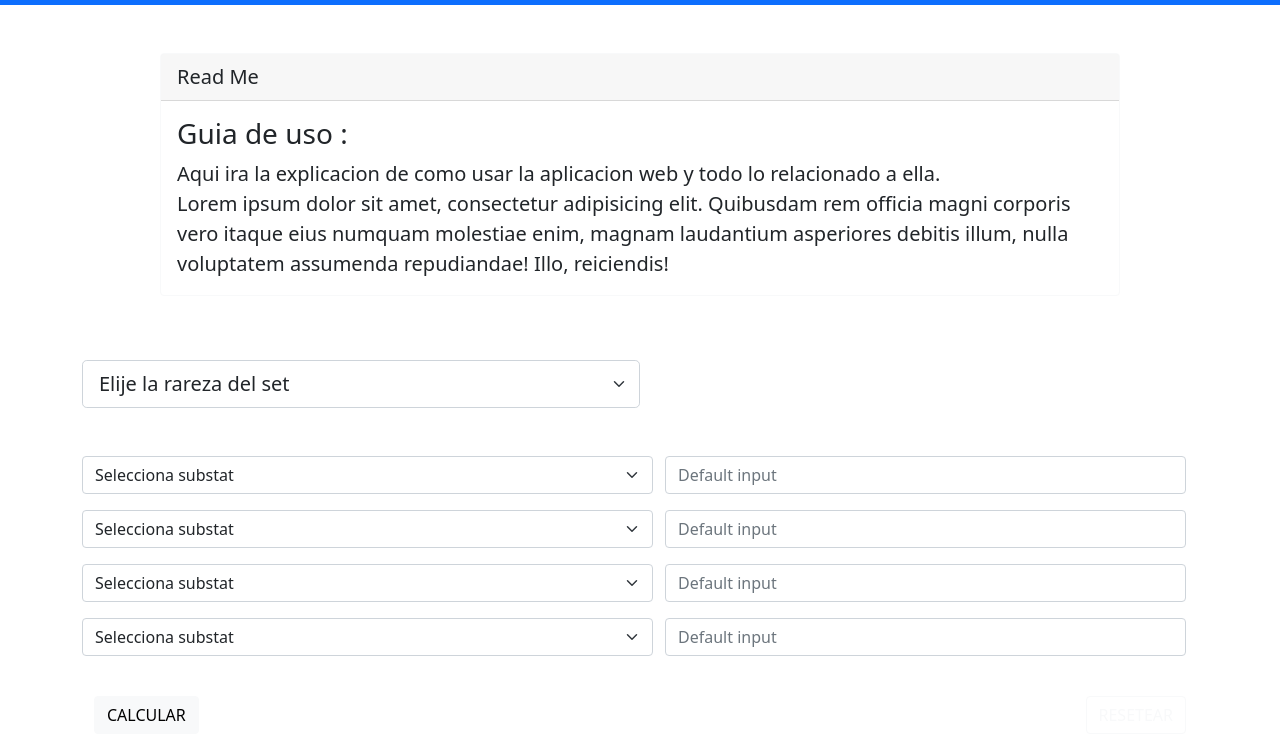
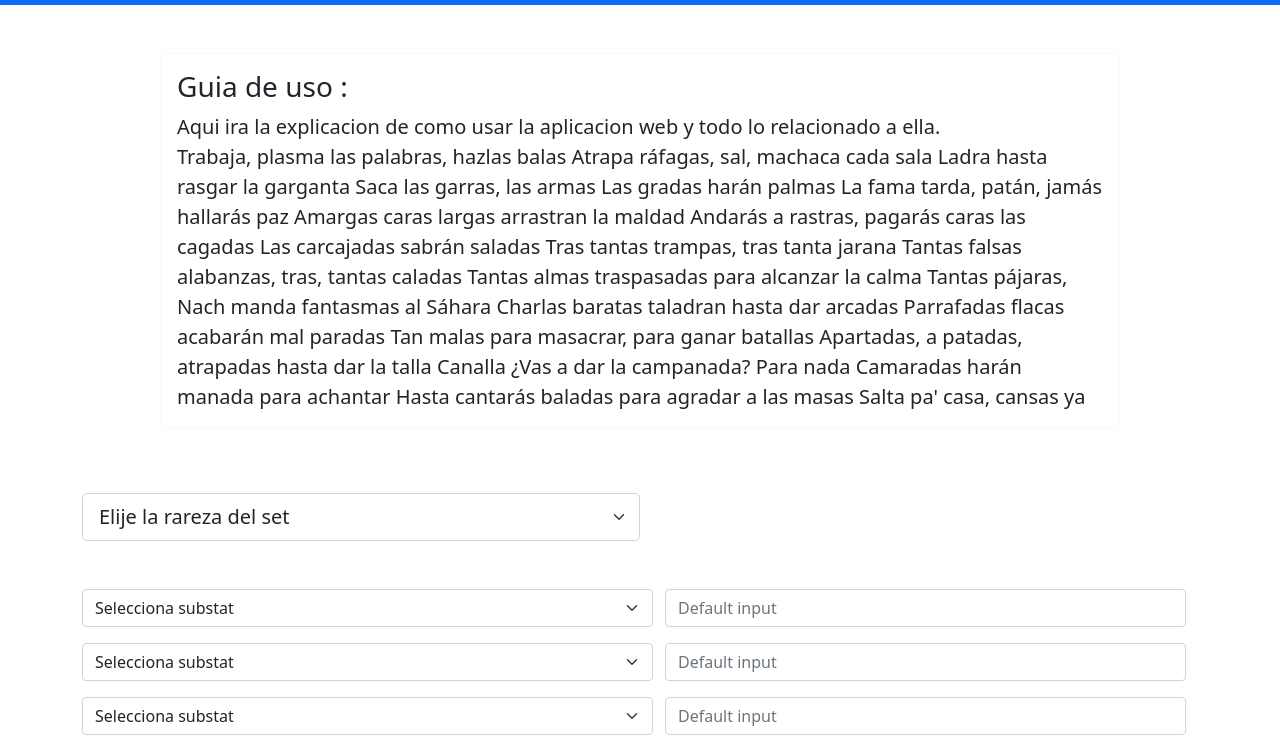
Before and after one commit to brokestar7/gsCalculator, a website: page index.html in a window 1280 px wide. Shown: the part 51-799 px from the top of the page. Drawn offline with nearby package versions, Linux system fonts and the light colour scheme.

Commit message:
minor changes
a

```diff
--- a/index.html
+++ b/index.html
@@ -55,14 +55,30 @@
             <div class="d-flex justify-content-center">
 
                 <div class="card border-light mb-3 justify-content-center" style="max-width: 60rem;">
-                    <div class="card-header fs-5">Read Me</div>
                     <div class="card-body">
                         <h4 class="card-title fs-3">Guia de uso :</h4>
                         <p class="card-text fs-5">Aqui ira la explicacion de como usar la aplicacion web y todo lo
-                            relacionado a ella. <br> Lorem ipsum dolor sit amet, consectetur adipisicing elit. Quibusdam
-                            rem
-                            officia magni corporis vero itaque eius numquam molestiae enim, magnam laudantium asperiores
-                            debitis illum, nulla voluptatem assumenda repudiandae! Illo, reiciendis!</p>
+                            relacionado a ella. <br> Trabaja, plasma las palabras, hazlas balas
+                            Atrapa ráfagas, sal, machaca cada sala
+                            Ladra hasta rasgar la garganta
+                            Saca las garras, las armas
+                            Las gradas harán palmas
+                            La fama tarda, patán, jamás hallarás paz
+                            Amargas caras largas arrastran la maldad
+                            Andarás a rastras, pagarás caras las cagadas
+                            Las carcajadas sabrán saladas
+                            Tras tantas trampas, tras tanta jarana
+                            Tantas falsas alabanzas, tras, tantas caladas
+                            Tantas almas traspasadas para alcanzar la calma
+                            Tantas pájaras, Nach manda fantasmas al Sáhara
+                            Charlas baratas taladran hasta dar arcadas
+                            Parrafadas flacas acabarán mal paradas
+                            Tan malas para masacrar, para ganar batallas
+                            Apartadas, a patadas, atrapadas hasta dar la talla
+                            Canalla ¿Vas a dar la campanada? Para nada
+                            Camaradas harán manada para achantar
+                            Hasta cantarás baladas para agradar a las masas
+                            Salta pa' casa, cansas ya</p>
                     </div>
                 </div>
             </div>
```
